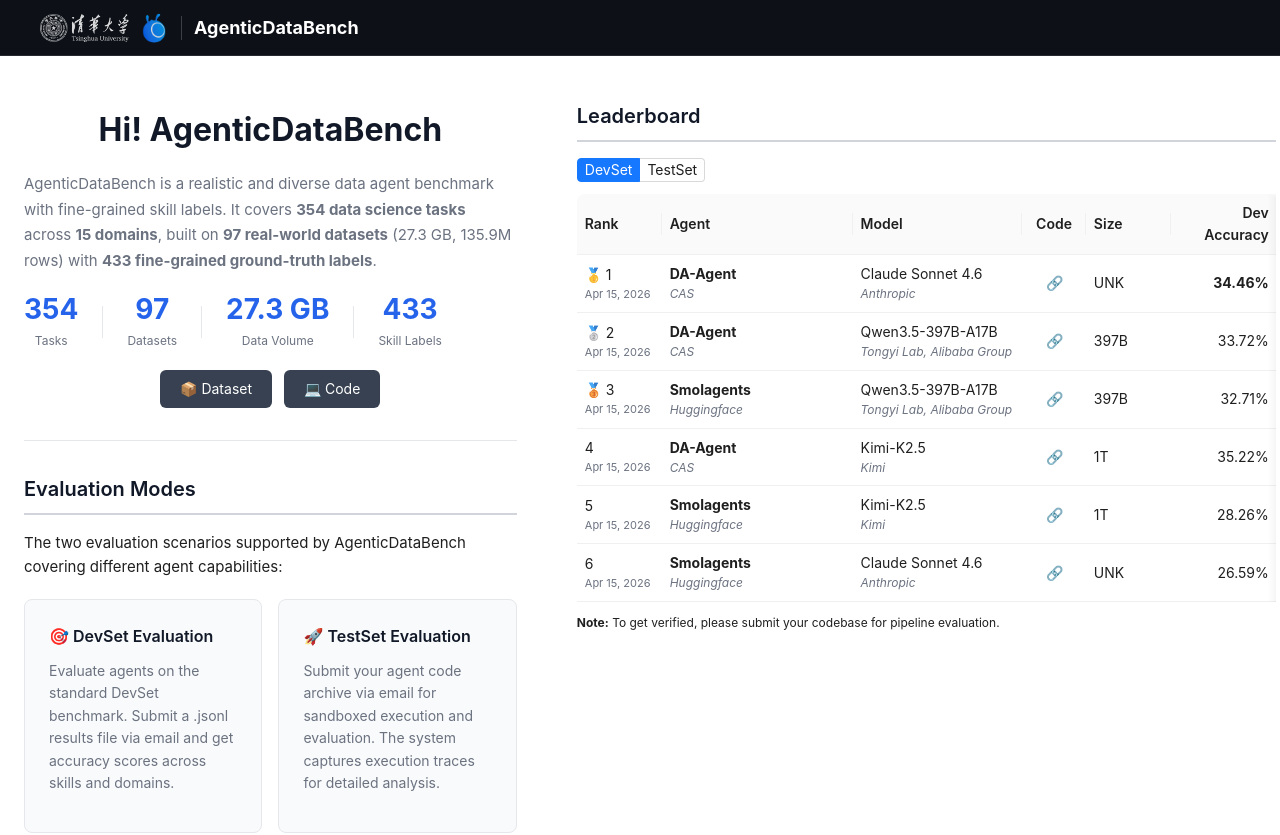
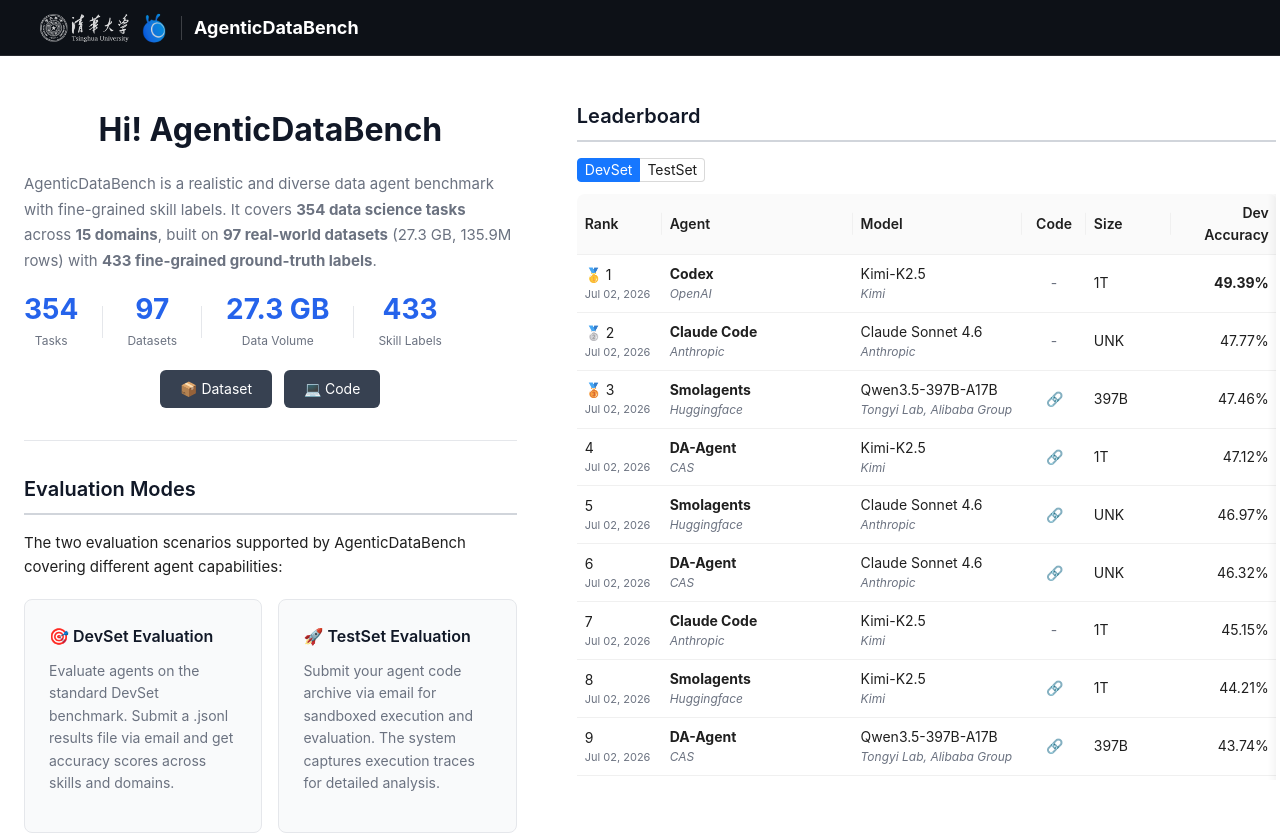
Before and after one commit to AgenticDataBench/AgenticDataBench.github.io, a Vue app: page / in a window 1280 px wide. Shown: the top 835 px of the page. Built offline with nearby package versions, Linux system fonts and the light colour scheme.

Commit message:
chore: update leaderboard data and component logic

```diff
--- a/public/leaderboard.json
+++ b/public/leaderboard.json
@@ -1,74 +1,146 @@
 [
   {
     "rank": 1,
+    "agent": "Codex",
+    "agentAffiliation": "OpenAI",
+    "model": "Kimi-K2.5",
+    "modelAffiliation": "Kimi",
+    "code": "#",
+    "size": "1T",
+    "date": "Jul 02, 2026",
+    "dev": "49.39",
+    "test": "47.28"
+  },
+  {
+    "rank": 2,
+    "agent": "Smolagents",
+    "agentAffiliation": "Huggingface",
+    "model": "Qwen3.5-397B-A17B",
+    "modelAffiliation": "Tongyi Lab, Alibaba Group",
+    "code": "https://github.com/huggingface/smolagents",
+    "size": "397B",
+    "date": "Jul 02, 2026",
+    "dev": "47.46",
+    "test": "46.13"
+  },
+  {
+    "rank": 3,
+    "agent": "Smolagents",
+    "agentAffiliation": "Huggingface",
+    "model": "Claude Sonnet 4.6",
+    "modelAffiliation": "Anthropic",
+    "code": "https://github.com/huggingface/smolagents",
+    "size": "UNK",
+    "date": "Jul 02, 2026",
+    "dev": "46.97",
+    "test": "46.10"
+  },
+  {
+    "rank": 4,
+    "agent": "DA-Agent",
+    "agentAffiliation": "CAS",
+    "model": "Qwen3.5-397B-A17B",
+    "modelAffiliation": "Tongyi Lab, Alibaba Group",
+    "code": "https://github.com/yiyihum/da-code",
+    "size": "397B",
+    "date": "Jul 02, 2026",
+    "dev": "43.74",
+    "test": "45.94"
+  },
+  {
+    "rank": 5,
     "agent": "DA-Agent",
     "agentAffiliation": "CAS",
     "model": "Claude Sonnet 4.6",
     "modelAffiliation": "Anthropic",
     "code": "https://github.com/yiyihum/da-code",
     "size": "UNK",
-    "date": "Apr 15, 2026",
-    "dev": "34.46",
-    "test": "37.47"
+    "date": "Jul 02, 2026",
+    "dev": "46.32",
+    "test": "45.43"
   },
   {
-    "rank": 2,
-    "agent": "DA-Agent",
-    "agentAffiliation": "CAS",
+    "rank": 6,
+    "agent": "Claude Code",
+    "agentAffiliation": "Anthropic",
+    "model": "Claude Sonnet 4.6",
+    "modelAffiliation": "Anthropic",
+    "code": "#",
+    "size": "UNK",
+    "date": "Jul 02, 2026",
+    "dev": "47.77",
+    "test": "43.62"
+  },
+  {
+    "rank": 7,
+    "agent": "Smolagents",
+    "agentAffiliation": "Huggingface",
+    "model": "Kimi-K2.5",
+    "modelAffiliation": "Kimi",
+    "code": "https://github.com/huggingface/smolagents",
+    "size": "1T",
+    "date": "Jul 02, 2026",
+    "dev": "44.21",
+    "test": "42.69"
+  },
+  {
+    "rank": 8,
+    "agent": "Claude Code",
+    "agentAffiliation": "Anthropic",
+    "model": "Kimi-K2.5",
+    "modelAffiliation": "Kimi",
+    "code": "#",
+    "size": "1T",
+    "date": "Jul 02, 2026",
+    "dev": "45.15",
+    "test": "42.21"
+  },
+  {
+    "rank": 9,
+    "agent": "Claude Code",
+    "agentAffiliation": "Anthropic",
     "model": "Qwen3.5-397B-A17B",
     "modelAffiliation": "Tongyi Lab, Alibaba Group",
-    "code": "https://github.com/yiyihum/da-code",
+    "code": "#",
     "size": "397B",
-    "date": "Apr 15, 2026",
-    "dev": "33.72",
-    "test": "34.19"
+    "date": "Jul 02, 2026",
+    "dev": "40.54",
+    "test": "41.95"
   },
   {
-    "rank": 3,
-    "agent": "Smolagents",
-    "agentAffiliation": "Huggingface",
+    "rank": 10,
+    "agent": "Codex",
+    "agentAffiliation": "OpenAI",
     "model": "Qwen3.5-397B-A17B",
     "modelAffiliation": "Tongyi Lab, Alibaba Group",
-    "code": "https://github.com/huggingface/smolagents",
+    "code": "#",
     "size": "397B",
-    "date": "Apr 15, 2026",
-    "dev": "32.71",
-    "test": "33.45"
+    "date": "Jul 02, 2026",
+    "dev": "39.22",
+    "test": "41.56"
   },
   {
-    "rank": 4,
+    "rank": 11,
     "agent": "DA-Agent",
     "agentAffiliation": "CAS",
     "model": "Kimi-K2.5",
     "modelAffiliation": "Kimi",
     "code": "https://github.com/yiyihum/da-code",
     "size": "1T",
-    "date": "Apr 15, 2026",
-    "dev": "35.22",
-    "test": "32.22"
+    "date": "Jul 02, 2026",
+    "dev": "47.12",
+    "test": "39.08"
   },
   {
-    "rank": 5,
-    "agent": "Smolagents",
-    "agentAffiliation": "Huggingface",
-    "model": "Kimi-K2.5",
-    "modelAffiliation": "Kimi",
-    "code": "https://github.com/huggingface/smolagents",
-    "size": "1T",
-    "date": "Apr 15, 2026",
-    "dev": "28.26",
-    "test": "24.66"
-  },
-  {
-    "rank": 6,
-    "agent": "Smolagents",
-    "agentAffiliation": "Huggingface",
+    "rank": 12,
+    "agent": "Codex",
+    "agentAffiliation": "OpenAI",
     "model": "Claude Sonnet 4.6",
     "modelAffiliation": "Anthropic",
-    "code": "https://github.com/huggingface/smolagents",
+    "code": "#",
     "size": "UNK",
-    "date": "Apr 15, 2026",
-    "dev": "26.59",
-    "test": "24.12"
+    "date": "Jul 02, 2026",
+    "dev": "31.83",
+    "test": "31.13"
   }
 ]
--- a/src/components/Leaderboard.vue
+++ b/src/components/Leaderboard.vue
@@ -1,7 +1,7 @@
 <template>
   <a-table
     :columns="visibleColumns"
-    :data-source="data"
+    :data-source="sortedData"
     :pagination="false"
     :scroll="{ x: 700 }"
     size="small"
@@ -57,14 +57,34 @@
 const devColumn = { title: 'Dev Accuracy', key: 'score', width: 100, align: 'right' as const }
 const testColumn = { title: 'Test Accuracy', key: 'score', width: 100, align: 'right' as const }
 
+// 'custom' corresponds to the TestSet tab; anything else is the DevSet tab.
+const isTestMode = computed(() => props.mode === 'custom')
+
 const visibleColumns = computed(() => {
-  const scoreColumn = props.mode === 'custom' ? testColumn : devColumn
+  const scoreColumn = isTestMode.value ? testColumn : devColumn
   return [...baseColumns, scoreColumn]
 })
 
 function scoreValue(record: LeaderboardEntry) {
-  return props.mode === 'custom' ? record.test : record.dev
+  return isTestMode.value ? record.test : record.dev
 }
+
+// Parse a score string (e.g. "34.46") into a number suitable for sorting.
+function scoreNumber(record: LeaderboardEntry): number {
+  const raw = isTestMode.value ? record.test : record.dev
+  const n = parseFloat(raw)
+  return isNaN(n) ? -Infinity : n
+}
+
+// Sort by the accuracy of the currently active tab and recompute ranks so that
+// DevSet is ordered by Dev Accuracy and TestSet is ordered by Test Accuracy.
+// The static `rank` coming from the JSON is only meaningful for one of the two
+// metrics, so it must be recomputed here for the other view to be correct.
+const sortedData = computed<LeaderboardEntry[]>(() => {
+  return [...props.data]
+    .sort((a, b) => scoreNumber(b) - scoreNumber(a))
+    .map((record, index) => ({ ...record, rank: index + 1 }))
+})
 </script>
 
 <style scoped>
```
Also changed, not shown: data/leaderboard.json (+112 -40 lines).
